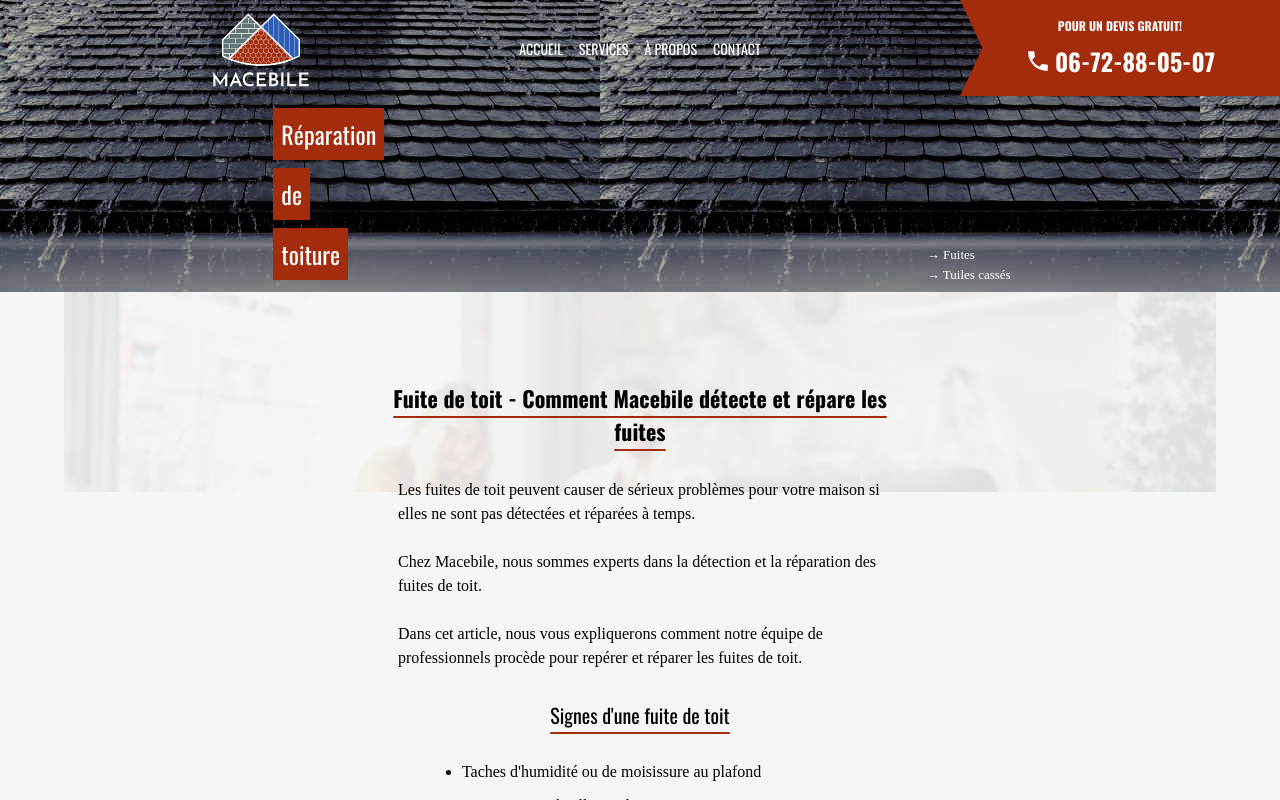
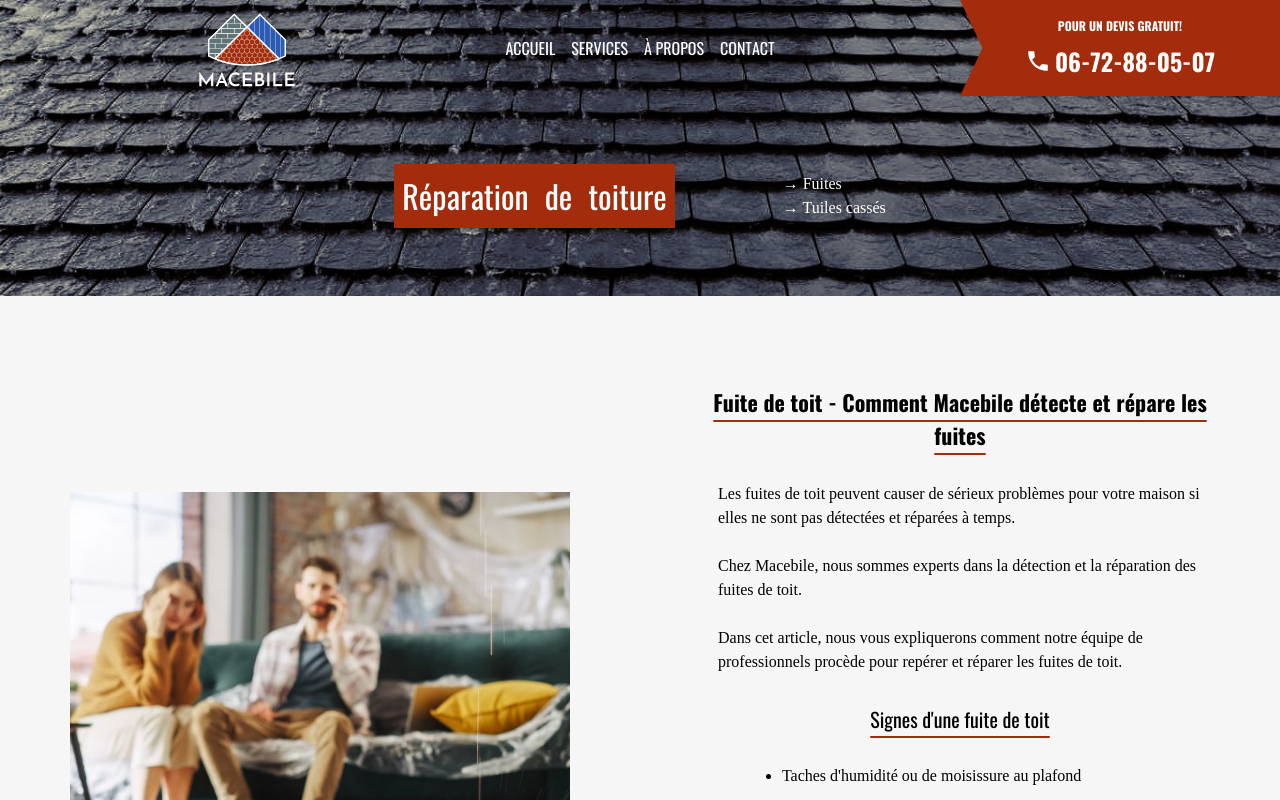
Before and after one commit to ReCoN-96/macebile-nuxt, a Nuxt app: page /reparation-toiture in a window 1280 px wide. Shown: the top 800 px of the page. Built offline with nearby package versions, Linux system fonts and the light colour scheme; a web font is replaced by a local one.

Commit message:
reparation toiture

```diff
--- a/assets/css/reset.css
+++ b/assets/css/reset.css
@@ -11,6 +11,7 @@
  html {
     line-height: 1.5; /* 1 */
     -webkit-text-size-adjust: 100%; /* 2 */
+    scroll-behavior: smooth;
   }
 
   /* Sections
--- a/components/NavBar.vue
+++ b/components/NavBar.vue
@@ -5,7 +5,7 @@ import PhoneIcon from './icons/Phone.vue'
 <template>
   <div class="w-full h-24 relative font-display">
     <div class="w-full flex justify-center items-center h-full">
-      <ul class="relative h-full flex items-center justify-around text-white text-[14px]">
+      <ul class="relative h-full flex items-center justify-around text-white text-[14px] lg:text-[16px]">
         <a href="/" class="absolute left-[-300px] hidden lg:block">
           <img src="~/assets/images/macebile_logo_without_sub.svg" width="100" height="86" class="hidden lg:block">
         </a>
@@ -13,7 +13,9 @@ import PhoneIcon from './icons/Phone.vue'
           <img src="~/assets/images/macebile_logo_without_sub.svg" width="70" class="lg:hidden">
         </a>
         <li class="px-2">
-          ACCUEIL
+          <a href="/">
+            ACCUEIL
+          </a>
         </li>
         <li class="px-2">
           SERVICES
--- a/components/reparation/ArticleFuite.vue
+++ b/components/reparation/ArticleFuite.vue
@@ -4,8 +4,8 @@
 
 <template>
   <section id="fuites" class="lg:flex lg:justify-around lg:items-center lg:max-w-[1366px] lg:mx-auto bg-[#f6f6f6] relative z-[-2]">
-    <!-- <img src="~~/assets/images/fuite.jpg" alt="Rénovation de la toiture d'un particulier" class="w-full object-cover h-[200px] mx-auto my-[30px] object-top lg:w-[500px] lg:h-[500px] lg:mx-0"> -->
-    <img src="~~/assets/images/fuite.jpg" alt="" class="absolute w-[90vw] object-cover h-[200px] object-top top-0 left-0 right-0 z-[-1] opacity-10 mx-auto">
+    <img src="~~/assets/images/fuite.jpg" alt="Rénovation de la toiture d'un particulier" class="object-cover h-[200px] object-top lg:w-[500px] lg:h-[500px] lg:mx-0 hidden lg:block">
+    <img src="~~/assets/images/fuite.jpg" alt="" class="absolute w-[90vw] object-cover h-[200px] object-top top-0 left-0 right-0 z-[-1] opacity-10 mx-auto lg:hidden">
     <div
       class="lg:pt-[60px] max-w-[375px] lg:max-w-[500px] mx-auto lg:mx-0"
     >
--- a/components/reparation/ArticleTuiles.vue
+++ b/components/reparation/ArticleTuiles.vue
@@ -3,8 +3,8 @@
 
 <template>
   <section id="tuiles" class="mt-[30px] flex flex-col items-center lg:justify-around lg:flex-row-reverse lg:max-w-[1366px] lg:mx-auto relative">
-    <!-- <img src="~~/assets/images/toit-maison-particulier.jpg" alt="Rénovation de la toiture d'un particulier" class="w-full object-cover h-[200px] mx-auto my-[30px] object-top lg:w-[500px] lg:h-[500px] lg:mx-0"> -->
-    <img src="~~/assets/images/toit-maison-particulier.jpg" alt="" class="absolute w-[90vw] object-cover h-[200px] object-top top-0 left-0 right-0 z-[-1] opacity-10 mx-auto">
+    <img src="~~/assets/images/toit-maison-particulier.jpg" alt="Rénovation de la toiture d'un particulier" class="object-cover object-top lg:w-[500px] lg:h-[500px] lg:mx-0 hidden lg:block">
+    <img src="~~/assets/images/toit-maison-particulier.jpg" alt="" class="absolute w-[90vw] object-cover h-[200px] object-top top-0 left-0 right-0 z-[-1] opacity-10 mx-auto lg:hidden">
     <div class="max-w-[375px] lg:max-w-[500px]">
       <h2 class="text-[22px] text-center underline underline-offset-8 decoration-primary">
         <span class="font-bold">Tuiles et ardoises cassées - Comment</span> <span class="font-bold">Macebile les répare et les remplace</span>
--- a/components/reparation/Header.vue
+++ b/components/reparation/Header.vue
@@ -3,19 +3,19 @@
 </script>
 
 <template>
-  <div class="flex justify-around">
-    <h1 class=" text-white text-[24px] font-display text-center flex flex-col items-start m-2">
-      <span class="inline-block p-2 m-1 bg-primary">
+  <div class="flex justify-around lg:justify-center lg:max-w-[1366px] lg:mx-auto lg:min-h-[200px] lg:items-center">
+    <h1 class="text-white text-[32px] font-display text-center flex flex-col items-start m-2 lg:flex-row lg:mr-[100px]">
+      <span class="inline-block p-2 m-1 bg-primary lg:m-0">
         Réparation
       </span>
-      <span class="inline-block p-2 m-1 bg-primary">
+      <span class="inline-block p-2 m-1 bg-primary lg:m-0">
         de
       </span>
-      <span class="inline-block p-2 m-1 bg-primary">
+      <span class="inline-block p-2 m-1 bg-primary lg:m-0">
         toiture
       </span>
     </h1>
-    <div class="flex flex-col text-[13px] text-white justify-end m-2">
+    <div class="flex flex-col lg:text-[16px] text-white justify-end m-2">
       <a href="#fuites"><span>→</span> Fuites</a>
       <a href="#tuiles"><span>→</span> Tuiles cassés</a>
     </div>
--- a/pages/reparation-toiture.vue
+++ b/pages/reparation-toiture.vue
@@ -23,5 +23,14 @@ import Header from '~~/components/reparation/Header.vue'
 <style lang="scss" scoped>
 .reparation-background {
   background-image: url('~~/assets/images/tuiles-eau.jpg');
+  background-repeat: no-repeat;
+  background-size: cover;
+}
+@media (min-width: 1024px) {
+  .reparation-background {
+    background-image: url('~~/assets/images/tuiles-eau-lg.jpg');
+    background-repeat: no-repeat;
+    background-size: cover;
+  }
 }
 </style>
```
Also changed, not shown: assets/images/tuiles-eau-lg.jpg (added).
